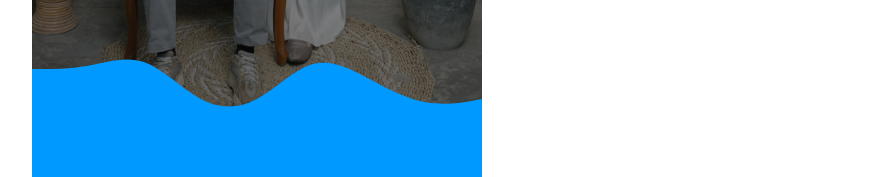
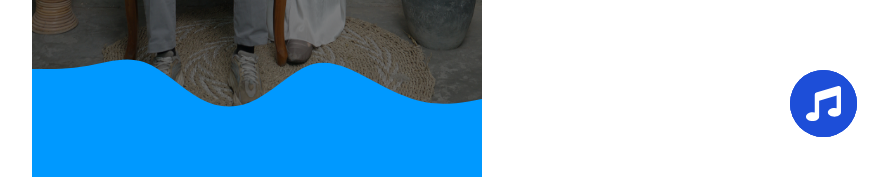
Before and after one commit to fahmiAzizz/nawanglana, a React (Vite) app: page / in a window 1280 px wide. Shown: the part 623-800 px from the top of the page, without its empty margins (383-1271 px from the left). Built offline with nearby package versions, Linux system fonts and the light colour scheme; a web font is replaced by a local one.

Commit message:
menambahkan lagu

```diff
--- a/src/components/Gallery.jsx
+++ b/src/components/Gallery.jsx
@@ -65,7 +65,7 @@ const Gallery = () => {
                 </div>
             )}
             <ResponsiveMasonry columnsCountBreakPoints={{ 750: 2 }}>
-                <Masonry gutter='10px' style={{ maxHeight: 'calc(100vh - 150px)', overflowY: 'auto' }}>
+                <Masonry gutter='10px' style={{ maxHeight: '400px', overflowY: 'auto' }}>
                     {images.map((image, i) => (
                         <img
                             ref={gallery}
--- a/src/components/Header.jsx
+++ b/src/components/Header.jsx
@@ -8,8 +8,25 @@ import gambar2 from "../assets/13.jpg"
 import gambar3 from "../assets/14.jpg"
 import gambar4 from "../assets/15.jpg"
 import Countdown from 'react-countdown-simple';
+import song from '../assets/song.mp3';
+import { FaMusic } from 'react-icons/fa';
 
 const Header = () => {
+
+
+
+    const [isPlaying, setIsPlaying] = useState(false);
+    const audioRef = useRef(null);
+
+    const toggleAudio = () => {
+        if (isPlaying) {
+            audioRef.current.pause();
+        } else {
+            audioRef.current.play();
+        }
+        setIsPlaying(!isPlaying);
+    };
+
 
     const ref = useRef(null);
     const isInView = useInView(ref, { once: true });
@@ -23,6 +40,17 @@ const Header = () => {
     return (
         <div ref={ref}
             className='relative h-screen mx-auto max-w-screen-mobile '>
+            <div className='fixed bottom-10 right-10 z-50 bg-blue-700 text-white p-4 rounded-full' >
+                <div>
+                    <audio className='hidden' ref={audioRef} autoPlay={true} loop={false} controls>
+                        <source src={song} type="audio/mpeg" />
+                        Browsermu tidak mendukung tag audio, upgrade donk!
+                    </audio>
+                </div>
+                <div onClick={toggleAudio}>
+                    <FaMusic style={{ fontSize: '35px', cursor: 'pointer' }} />
+                </div>
+            </div>
             <div
                 className=' absolute mx-auto text-center z-10 bg-black w-full h-full bg-opacity-50'>
                 <motion.div
--- /dev/null
+++ b/src/components/Music.jsx
@@ -0,0 +1,34 @@
+import React, { useRef, useState } from 'react'
+import song from '../assets/song.mp3';
+import { FaMusic } from 'react-icons/fa';
+
+const Music = () => {
+
+    const [isPlaying, setIsPlaying] = useState(false);
+    const audioRef = useRef(null);
+
+    const toggleAudio = () => {
+        if (isPlaying) {
+            audioRef.current.pause();
+        } else {
+            audioRef.current.play();
+        }
+        setIsPlaying(!isPlaying);
+    };
+
+    return (
+        <div className=' max-w-screen-mobile'> <div className='fixed bottom-10 right-10 z-50 bg-blue-700 text-white p-4 rounded-full' >
+            <div>
+                <audio className='hidden' ref={audioRef} autoPlay={true} loop={false} controls>
+                    <source src={song} type="audio/mpeg" />
+                    Browsermu tidak mendukung tag audio, upgrade donk!
+                </audio>
+            </div>
+            <div onClick={toggleAudio}>
+                <FaMusic style={{ fontSize: '35px', cursor: 'pointer' }} />
+            </div>
+        </div></div>
+    )
+}
+
+export default Music
--- a/src/components/Wish.jsx
+++ b/src/components/Wish.jsx
@@ -1,11 +1,35 @@
-import React from 'react'
+import React, { useState, useRef } from 'react';
+import song from '../assets/song.mp3';
+import { FaMusic } from 'react-icons/fa';
 
 const Wish = () => {
+    const [isPlaying, setIsPlaying] = useState(false);
+    const audioRef = useRef(null);
+
+    const toggleAudio = () => {
+        if (isPlaying) {
+            audioRef.current.pause();
+        } else {
+            audioRef.current.play();
+        }
+        setIsPlaying(!isPlaying);
+    };
+
     return (
-        <div className='h-screen max-w-screen-mobile'>
-            Ucapan
+        <div className="h-screen max-w-screen-mobile">
+            <div className='fixed bottom-10 right-10 z-50 bg-blue-700 text-white p-4 rounded-full' >
+                <div>
+                    <audio className='hidden' ref={audioRef} autoPlay={true} loop={false} controls>
+                        <source src={song} type="audio/mpeg" />
+                        Browsermu tidak mendukung tag audio, upgrade donk!
+                    </audio>
+                </div>
+                <div onClick={toggleAudio}>
+                    <FaMusic style={{ fontSize: '35px', cursor: 'pointer' }} />
+                </div>
+            </div>
         </div>
-    )
-}
+    );
+};
 
-export default Wish
+export default Wish;
--- a/src/main.jsx
+++ b/src/main.jsx
@@ -8,9 +8,11 @@ import Akad from './components/Akad.jsx'
 import Gallery from './components/Gallery.jsx'
 import Gift from './components/Gift.jsx'
 import Wish from './components/Wish.jsx'
+import Music from './components/Music.jsx'
 
 ReactDOM.createRoot(document.getElementById('root')).render(
   <React.StrictMode>
+    <Music />
     <Header />
     <Bridge />
     <Akad />
```
Also changed, not shown: 1 other file (tests, documents, lock files or other folders).
